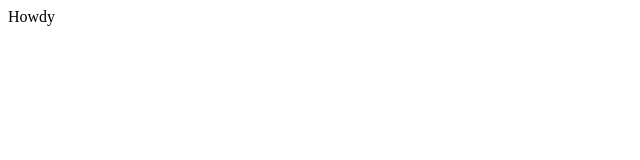
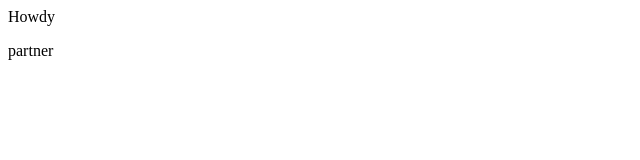
Before and after one commit to kennylong22/demo-repo, a plain HTML site: page index.html in a window 1280 px wide. Shown: the full height of the page, 0-640 px from the left. Drawn offline with Linux system fonts and the light colour scheme.

Commit message:
added paragraph that says partner

```diff
--- a/index.html
+++ b/index.html
@@ -1 +1,2 @@
 <div>Howdy</div>
+<p>partner</p>
```
